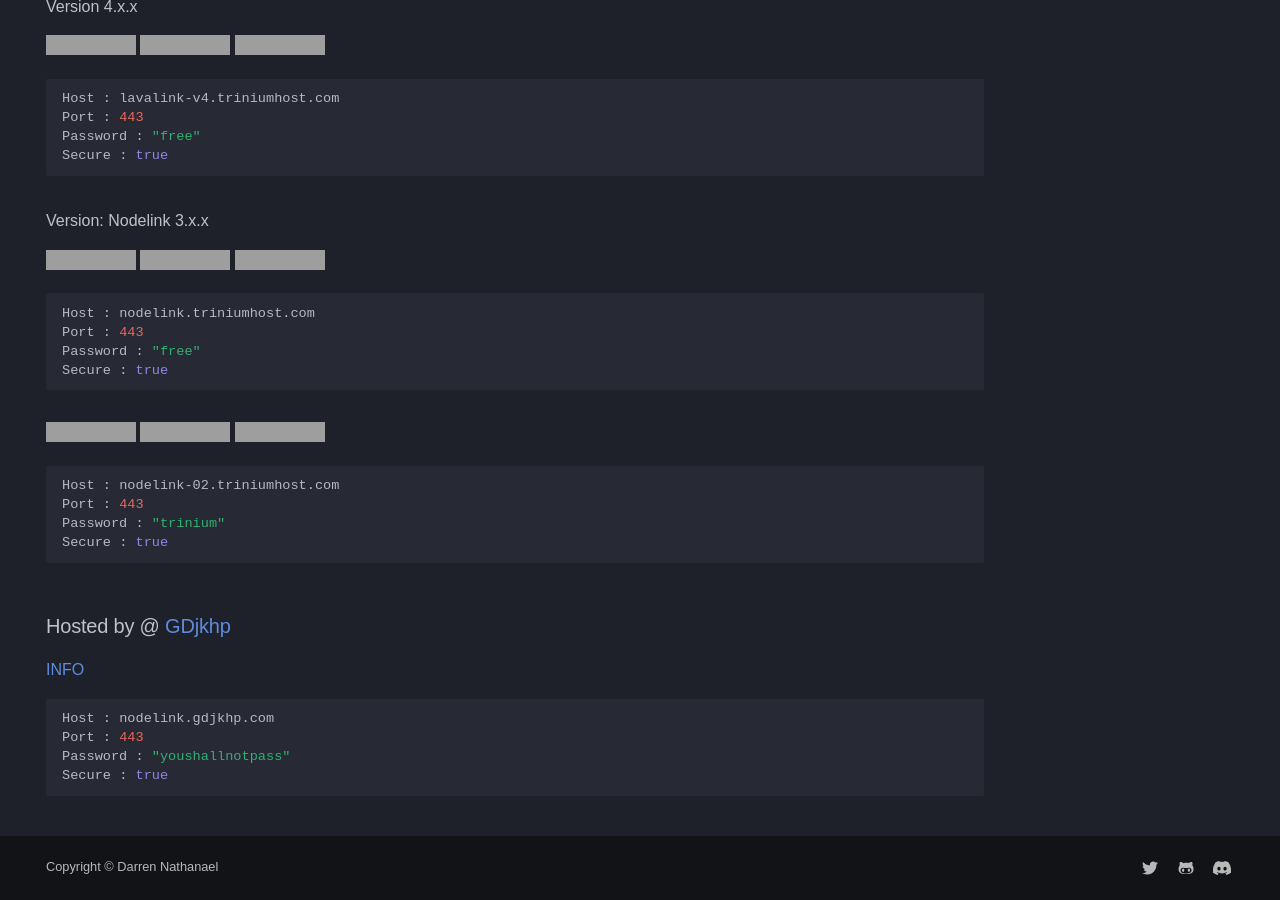
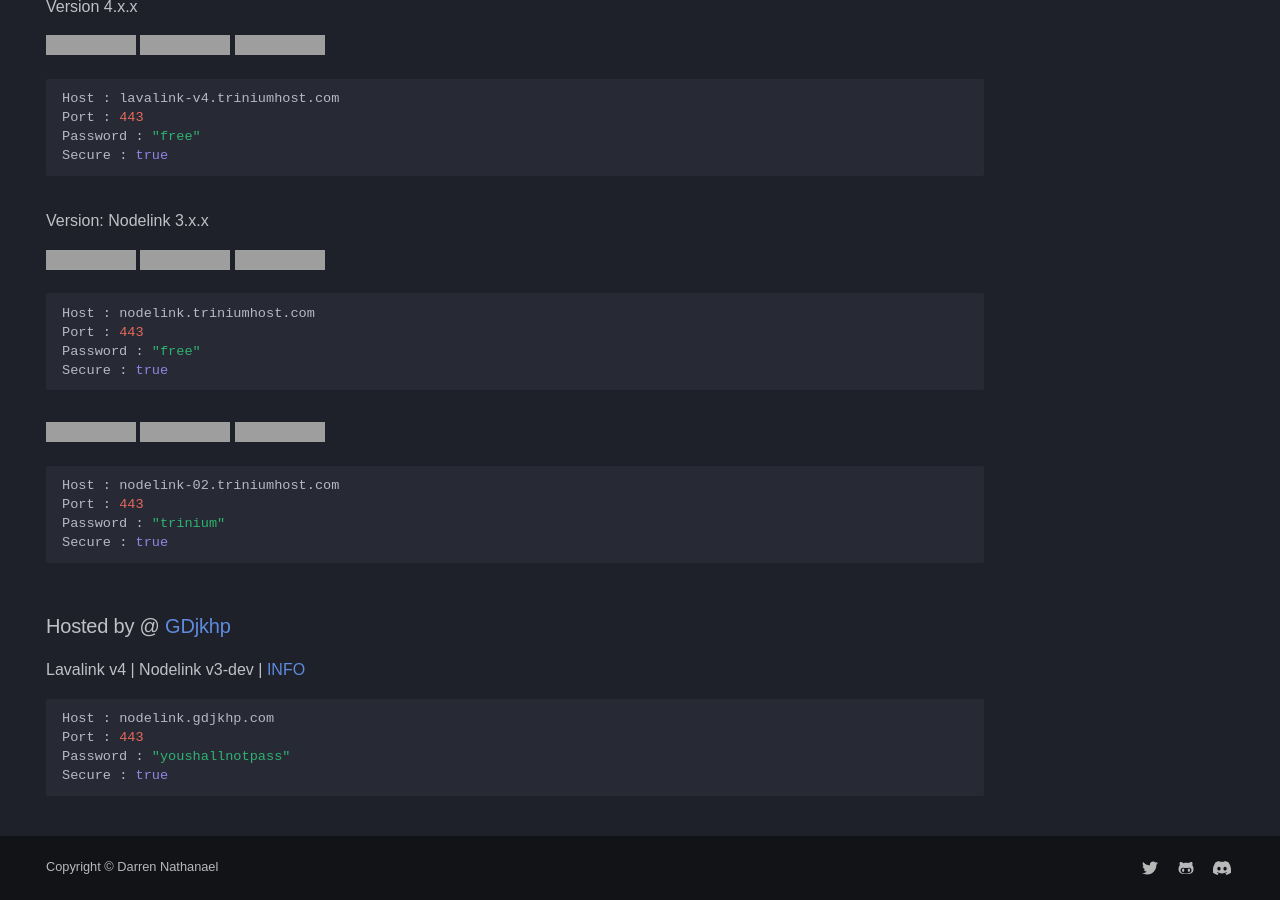
Before and after one commit to DarrenOfficial/lavalink-list, an MkDocs documentation site: the page built from docs/SSL/Lavalink-SSL.md, in a window 1280 px wide and 900 px high, scrolled down 1287 px, cut to the strip 0-900 px from the top of the window. Built offline with MkDocs 1.6.1 and Material for MkDocs 9.7.7, drawn with Linux system fonts in a browser that asks for light colours; some web fonts are replaced; comment, search, counter and statistics services are not loaded; a style sheet for code colours, icons or effects is not loaded; grey boxes are pictures that could not be loaded.

Commit message:
gdjkhp: add lavalink / nodelink version

````diff
--- a/docs/SSL/Lavalink-SSL.md
+++ b/docs/SSL/Lavalink-SSL.md
@@ -87,7 +87,7 @@ Secure : true
 ```
 
 ### Hosted by @ [GDjkhp](https://gdjkhp.github.io)
-[INFO](https://gdjkhp.github.io/nodelink.txt)
+Lavalink v4 | Nodelink v3-dev | [INFO](https://gdjkhp.github.io/nodelink.txt)
 ```bash
 Host : nodelink.gdjkhp.com
 Port : 443
````
Also changed, not shown: docs/NoSSL/Lavalink-NonSSL.md (+1 -1 lines).
